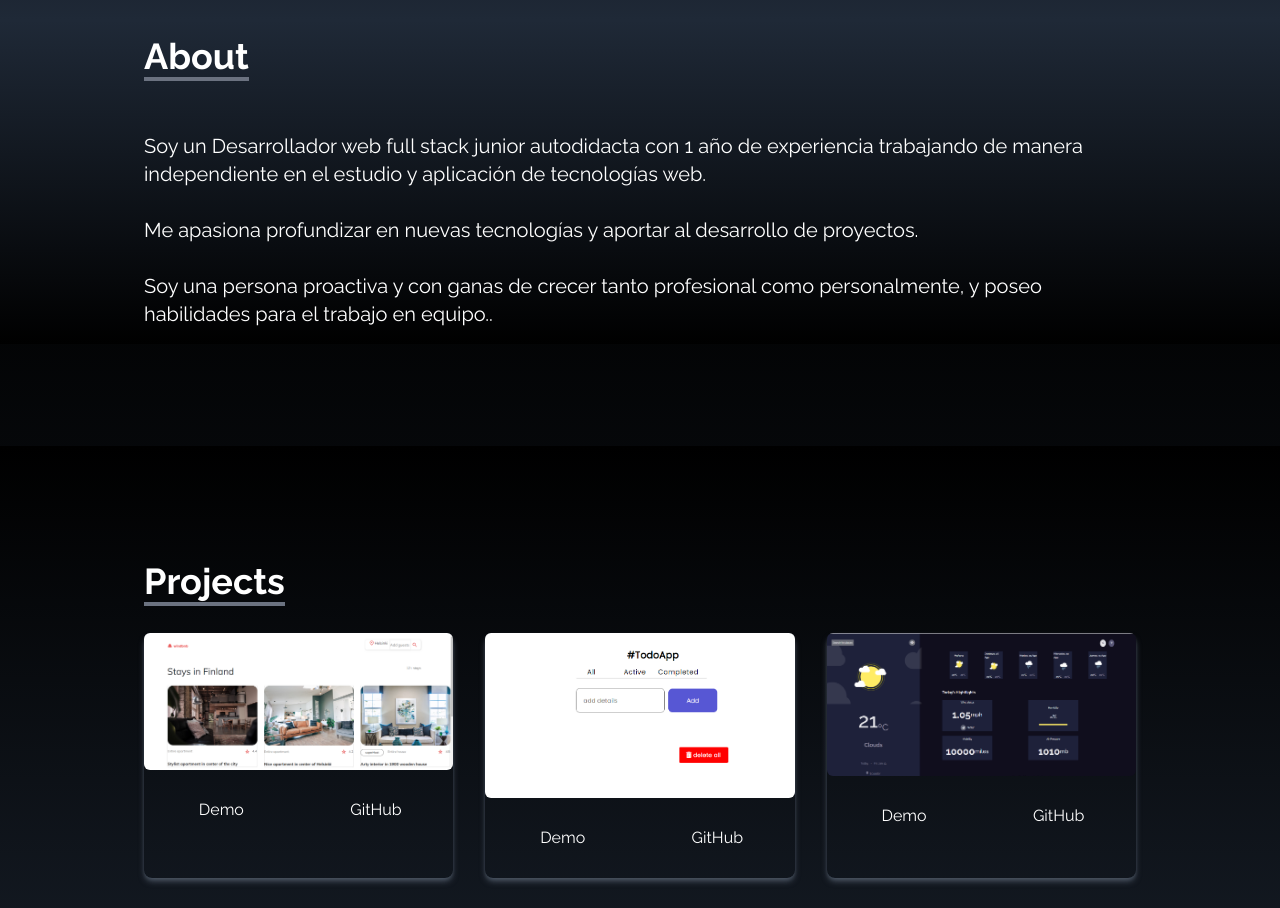
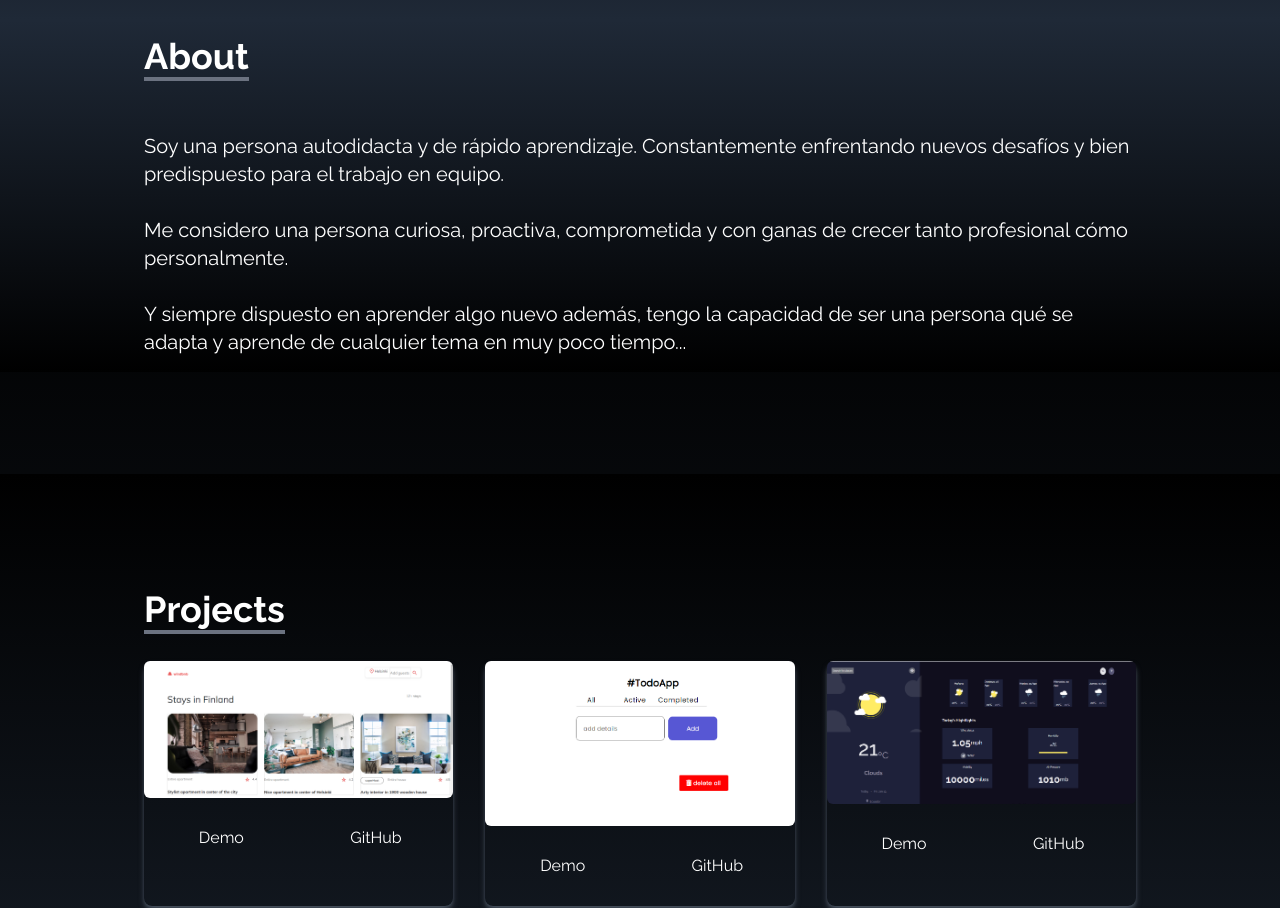
Before and after one commit to KevinLara11/Portfolio-Website, a React (Create React App) app: page / in a window 1280 px wide. Shown: the part 780-1688 px from the top of the page. Built offline with nearby package versions, Linux system fonts and the light colour scheme.

Commit message:
Update About.jsx

```diff
--- a/src/components/About.jsx
+++ b/src/components/About.jsx
@@ -16,9 +16,9 @@ const About = () => {
         <br />
 
         <p className="text-xl">
-        Soy un Desarrollador web full stack junior autodidacta con 1 año de experiencia trabajando de manera independiente en el estudio y aplicación de tecnologías web.  <br /> <br />
-        Me apasiona profundizar en nuevas tecnologías y aportar al desarrollo de proyectos.<br /> <br />
-        Soy una persona proactiva y con ganas de crecer tanto profesional como personalmente, y poseo habilidades para el trabajo en equipo..
+        Soy una persona autodidacta y de rápido aprendizaje. Constantemente enfrentando nuevos desafíos y bien predispuesto para el trabajo en equipo. <br /> <br />
+        Me considero una persona curiosa, proactiva, comprometida y con ganas de crecer tanto profesional cómo personalmente.<br /> <br />
+        Y siempre dispuesto en  aprender algo nuevo además, tengo la capacidad de ser una persona qué se adapta y aprende de cualquier tema en muy poco tiempo...
         </p>
       </div>
     </div>
```
